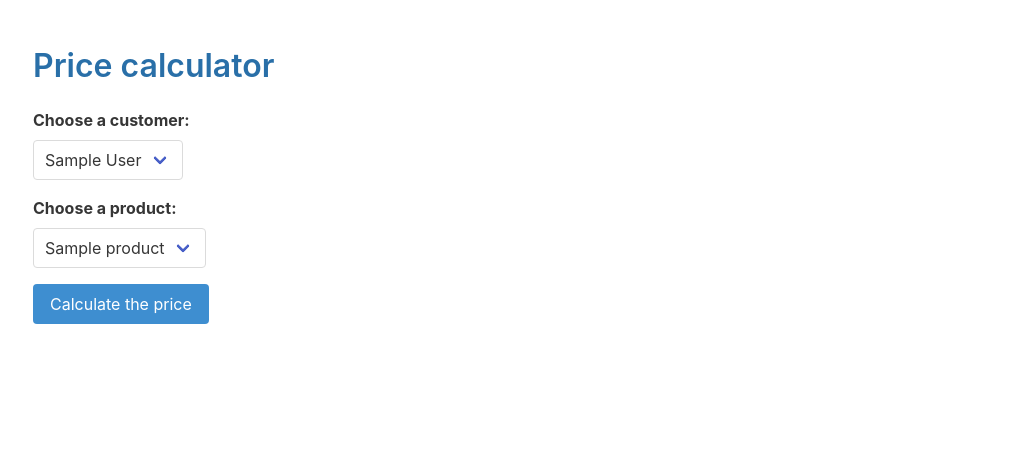
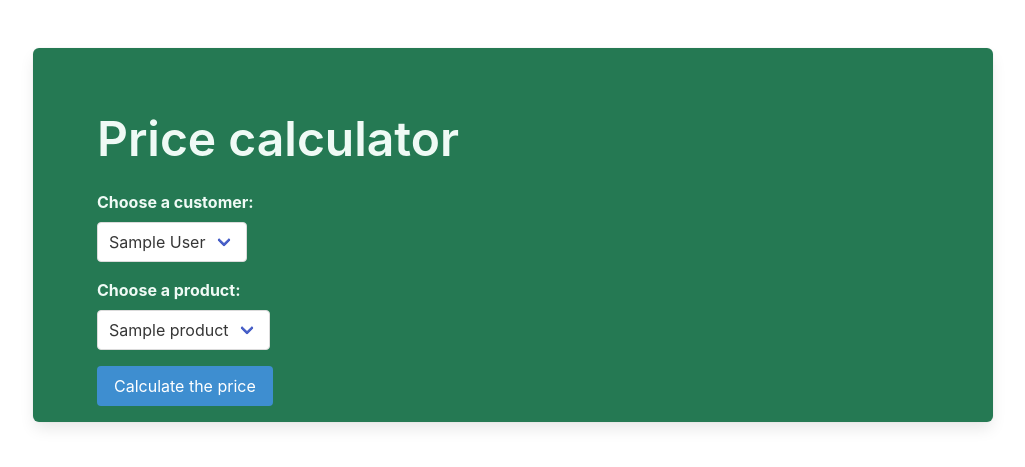
Before and after one commit to jelle-vdp/php-price-calculator, a PHP site: page / in a window 1280 px wide. Shown: the top 467 px of the page, without its empty margins (127-1152 px from the left). Run offline with PHP 8.4, Linux system fonts and the light colour scheme; tables that the repository leaves empty or names only in its code hold one stand-in row (values such as "Sample post"); a stand-in replaces the project's code that opens the database connection; some libraries are stand-ins or nearby versions.

Commit message:
added some extra Bulma styling

```diff
--- a/views/includes/header.php
+++ b/views/includes/header.php
@@ -8,5 +8,5 @@
     <link rel="stylesheet" href="https://cdn.jsdelivr.net/npm/bulma@0.9.4/css/bulma.min.css">
 </head>
 <body>
-    <main class="container is-max-desktop mt-6 mb-6">
-        <h1 class="title has-text-info-dark">Price calculator</h1>
+    <main class="container is-max-desktop mt-6 mb-6 has-background-success-dark has-text-success-light p-4 box">
+        <h1 class="title has-text-success-light ml-6 mt-6 is-size-1">Price calculator</h1>
--- a/views/productsView.php
+++ b/views/productsView.php
@@ -3,7 +3,7 @@
     $newProducts = new Products();
 ?>
 
-    <label class="label" for="product">Choose a product:</label>
+    <label class="label has-text-success-light" for="product">Choose a product:</label>
     <div class="select mb-4">
         <select name="product" id="product">
             <?php foreach ($newProducts->getAllProducts() as $product) { ?>
--- a/views/usersView.php
+++ b/views/usersView.php
@@ -3,8 +3,8 @@
     $allUsers = new Users();
 ?>
 
-<form method="POST">
-    <label class="label" for="customer">Choose a customer:</label>
+<form method="POST" class="ml-6">
+    <label class="label has-text-success-light" for="customer">Choose a customer:</label>
     <div class="select mb-4">
         <select name="customer" id="customer">
             <?php foreach ($allUsers->getAllUsers() as $user) { ?>
```
